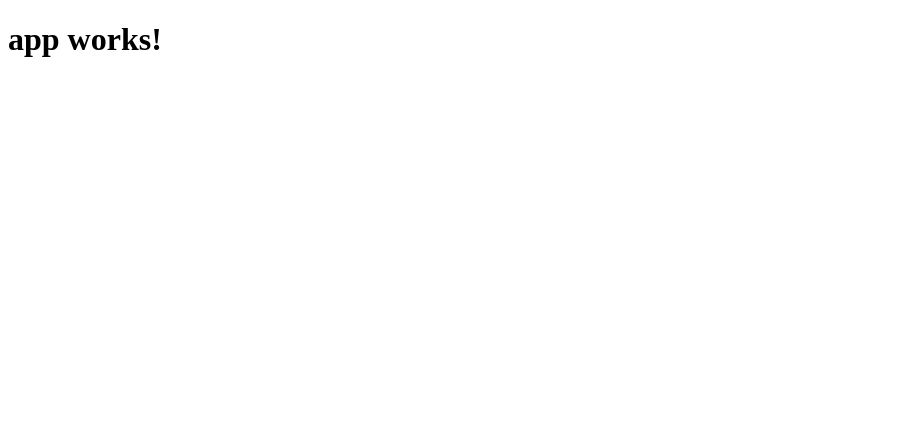
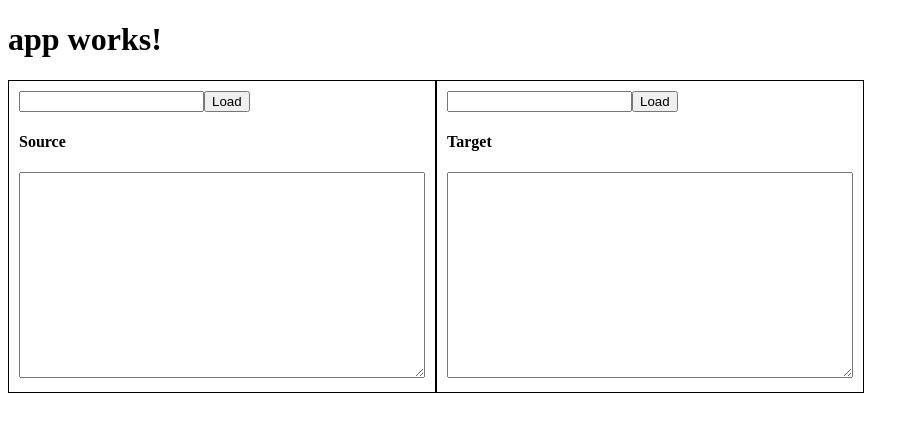
Before and after one commit to eugenebelov/merge-app, an Angular app: page / in a window 1280 px wide. Shown: the top 432 px of the page, without its empty margins (0-919 px from the left). Built offline with nearby package versions, Linux system fonts and the light colour scheme.

Commit message:
update references

```diff
--- a/src/app/app.component.html
+++ b/src/app/app.component.html
@@ -1,3 +1,5 @@
 <h1>
   {{title}}
 </h1>
+
+<merge-view></merge-view>
--- a/src/app/app.module.ts
+++ b/src/app/app.module.ts
@@ -4,10 +4,14 @@ import { FormsModule } from '@angular/forms';
 import { HttpModule } from '@angular/http';
 
 import { AppComponent } from './app.component';
+import { FileLoader } from './fileLoader/fileLoader.component';
+import { MergeView } from './mergeView/mergeView.component';
 
 @NgModule({
   declarations: [
-    AppComponent
+    AppComponent,
+    FileLoader,
+    MergeView
   ],
   imports: [
     BrowserModule,
```
